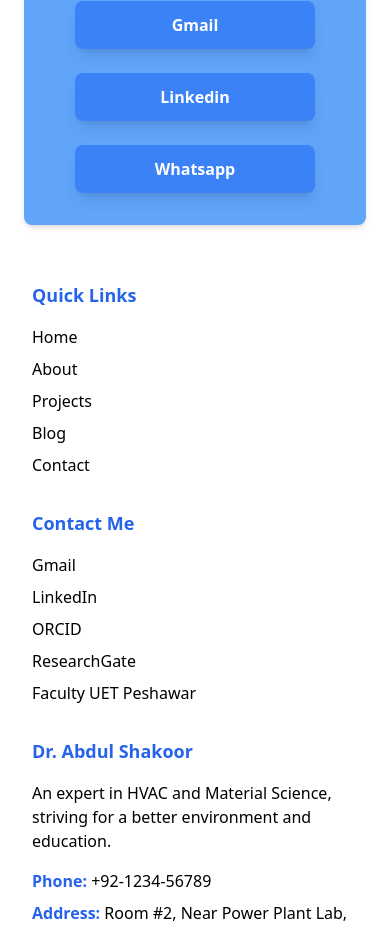
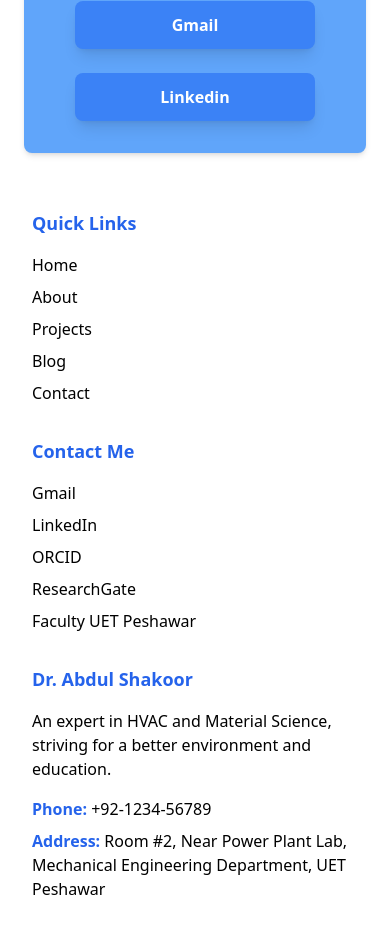
Before and after one commit to Hamid6426/abdul-shakoor-portfolio, a Next.js app: page /contact in a window 390 px wide. Shown: the part 1253-2182 px from the top of the page. Built offline with nearby package versions, Linux system fonts and the light colour scheme.

Commit message:
deleted phone number from contact form page

```diff
--- a/src/pages/contact/index.js
+++ b/src/pages/contact/index.js
@@ -153,12 +153,6 @@ export default function Contact() {
           >
             Linkedin
           </a>
-          <a
-            href="https://wa.me/+923455646565"
-            className="w-[240px] text-center inline-block bg-blue-500 hover:bg-blue-600 text-white font-bold py-3 px-6 rounded-lg shadow-lg transition duration-300"
-          >
-            Whatsapp
-          </a>
         </section>
       </div>
     </div>
```
